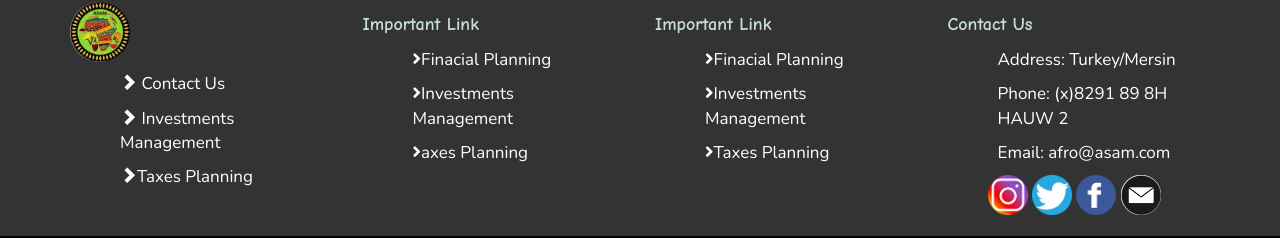
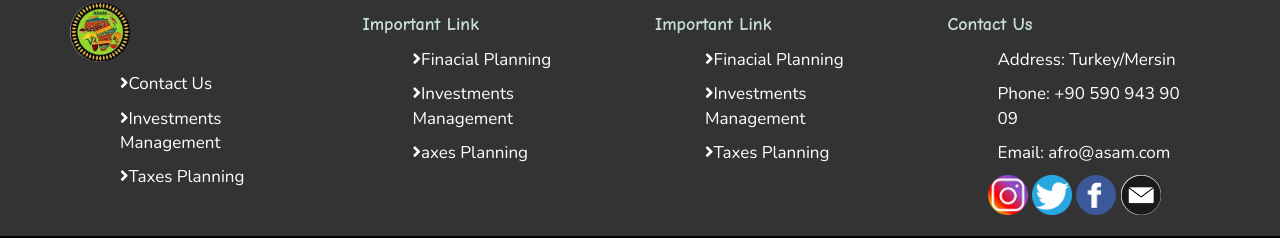
Before and after one commit to Stephane226/AsamMersinn, a plain HTML site: page index.html in a window 1280 px wide. Shown: the part 5992-6230 px from the top of the page. Drawn offline with nearby package versions, Linux system fonts and the light colour scheme; a web font is replaced by a local one.

Commit message:
Mise en place

```diff
--- a/index.html
+++ b/index.html
@@ -806,9 +806,9 @@ Organize the academic and social activities to improve themselves in many fields
                                   <div class="single-fta">
                                       <img  src="images/asamlogoiper.png" height="60px" width="60px" alt="">
                                       <ul class="fta-list">
-                                          <li><a href="#"><span class="glyphicon glyphicon-chevron-right"></span> Contact Us</a></li>
-                                          <li><a href="#"><span class="glyphicon glyphicon-chevron-right"></span> Investments Management</a></li>
-                                          <li><a href="#"><span class="glyphicon glyphicon-chevron-right"></span>Taxes Planning</a></li>
+                                          <li><a href="#"><i class="fas fa-angle-right"></i>Contact Us</a></li>
+                                          <li><a href="#"><i class="fas fa-angle-right"></i>Investments Management</a></li>
+                                          <li><a href="#"><i class="fas fa-angle-right"></i>Taxes Planning</a></li>
                                       </ul>
                                   </div>
                               </div>
@@ -837,7 +837,7 @@ Organize the academic and social activities to improve themselves in many fields
                                       <h4 class="fta-title"  style="font-weight:bold;color:rgb(200, 223, 216);font-family:Comic Sans MS, Luminari, fantasy;">Contact Us</h4>
                                       <ul class="fta-list">
                                           <li>Address: Turkey/Mersin</li>
-                                          <li>Phone: (x)8291 89 8H HAUW 2</li>
+                                          <li>Phone: +90 590 943 90 09</li>
                                           <li>Email: afro@asam.com</li>
                                         <a href="https://www.instagram.com/african_stdnts_mersin/" >
                                              <img src="images/ip.png" width="40px" height="40px" title="Instagram" id="socialmediaicon1">
```
